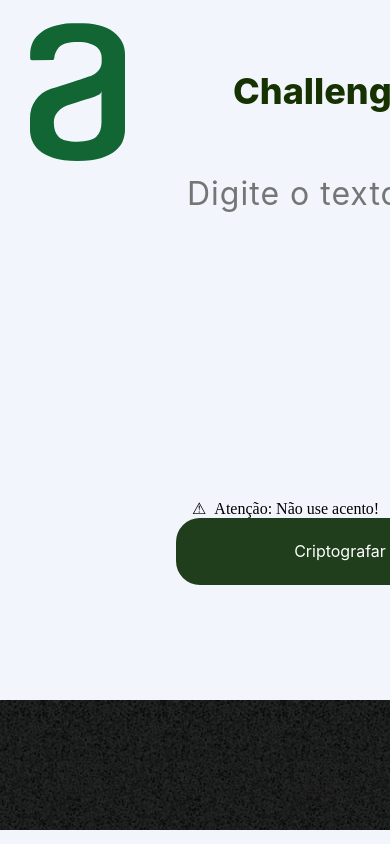
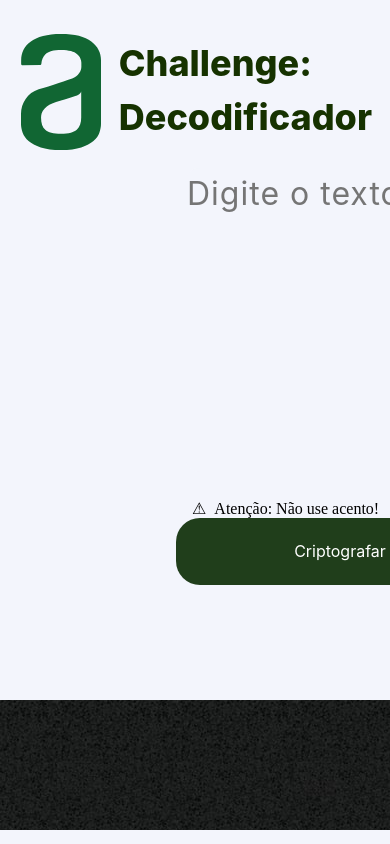
Before and after one commit to marcokt32/GitRepository, a plain HTML site: page index.html in a window 390 px wide. Shown: the top 844 px of the page. Drawn offline with Linux system fonts and the light colour scheme.

Commit message:
iniciando a criação do design responsivo

```diff
--- a/style.css
+++ b/style.css
@@ -394,3 +394,23 @@ footer {
 .atencao:before {
 	content: "⚠";
 }
+
+/* responsivo */
+
+@media screen and (max-width: 480px) {
+	.principal {
+		width: auto;
+	}
+
+	.Logo {
+		width: 5rem;
+		left: 1.3em;
+	}
+
+	.titulo {
+		position: static;
+		width: auto;
+		padding: 1em;
+		margin-left: 2.3em;
+	}
+}
```
